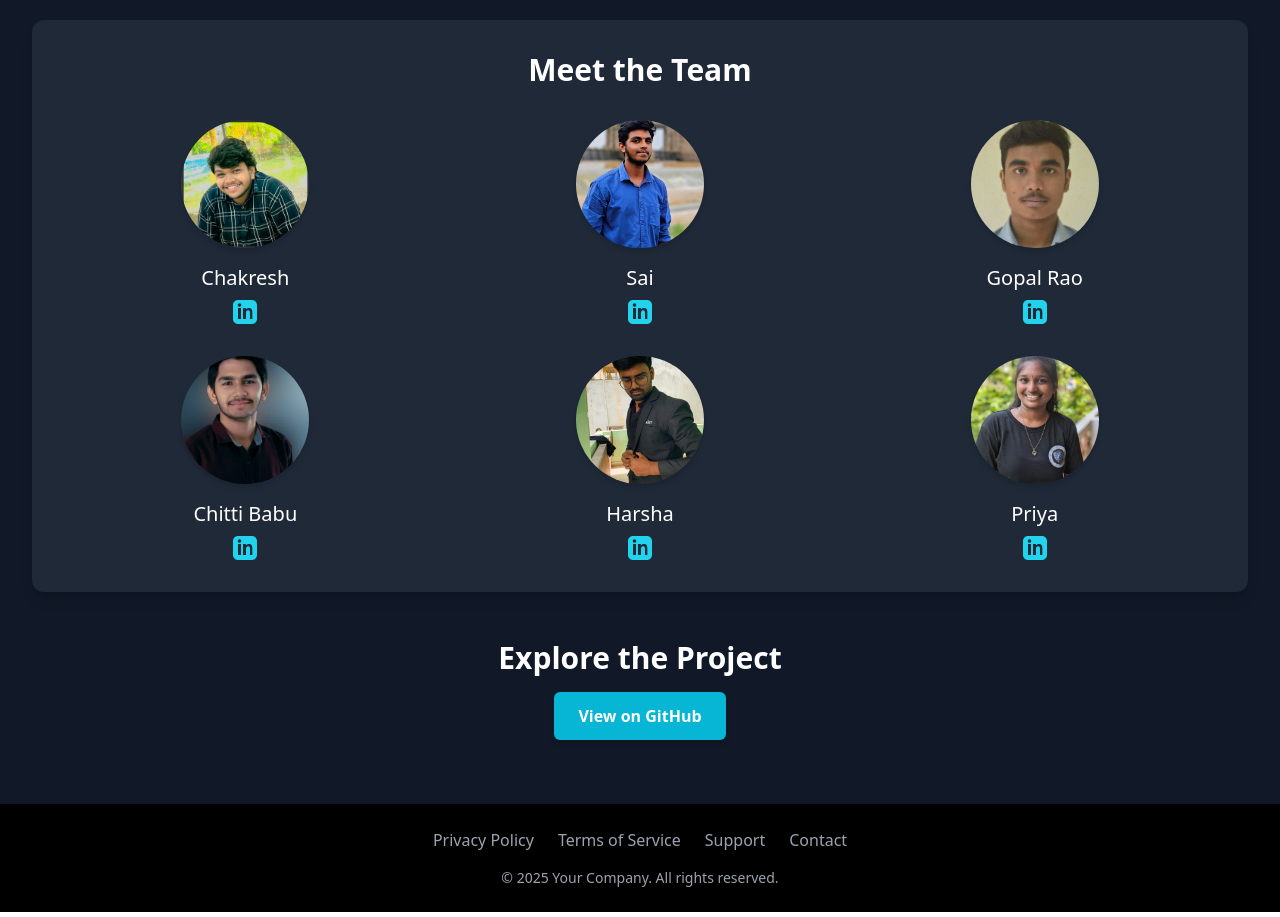
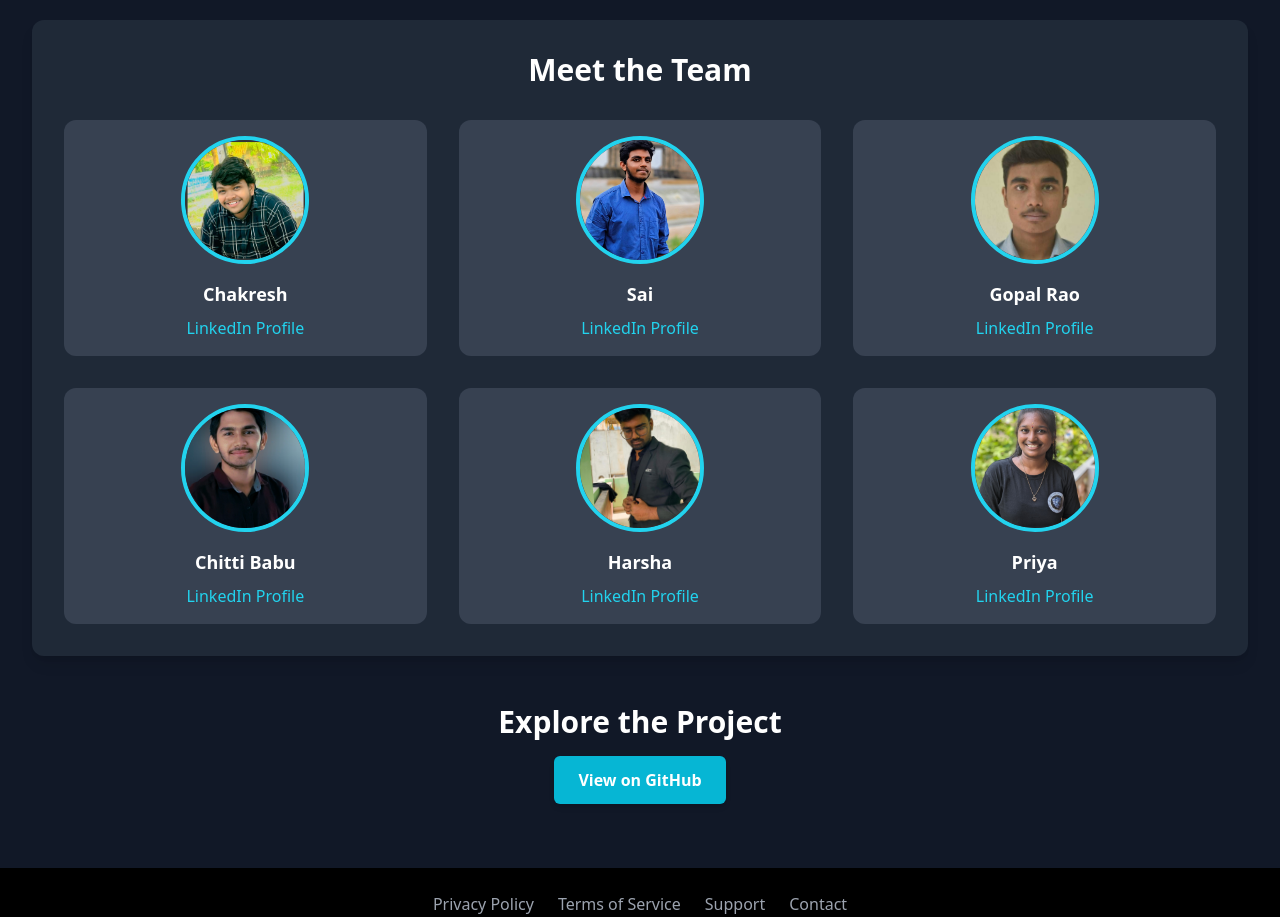
Before and after one commit to chakreshram11/cybercrew, a React (Create React App) app: page /encryptoweb in a window 1280 px wide. Shown: the part 1320-2237 px from the top of the page. Built offline with nearby package versions, Linux system fonts and the light colour scheme.

Commit message:
scroll to top fixed

```diff
--- a/src/App.js
+++ b/src/App.js
@@ -16,12 +16,14 @@ import EmojiChipher from './projects/EmojiChipher';
 import EncryptoWeb from './projects/EncryptoWeb';
 import SafeHospatialNetworking from './projects/SafeHospatialNetworking';
 import WebScanner from './projects/WebScanner';
+import ScrollToTop from './components/ScrollToTop'
 
 function App() {
   return (
     <Router>
       <Header />
       <main className="pt-20"> {/* Adjust padding to avoid overlap */}
+         <ScrollToTop />
         <Routes>
           <Route path='/' element={<Home />} />
           <Route path='/about' element={<About />} />
--- /dev/null
+++ b/src/components/ScrollToTop.jsx
@@ -0,0 +1,14 @@
+import { useEffect } from 'react';
+import { useLocation } from 'react-router-dom';
+
+const ScrollToTop = () => {
+  const { pathname } = useLocation();
+
+  useEffect(() => {
+    window.scrollTo(0, 0);
+  }, [pathname]);
+
+  return null;
+};
+
+export default ScrollToTop;
--- a/src/projects/EncryptoWeb.jsx
+++ b/src/projects/EncryptoWeb.jsx
@@ -130,55 +130,29 @@ function EncryptoWeb() {
             Meet the Team
           </h2>
           <div className="grid grid-cols-1 sm:grid-cols-2 lg:grid-cols-3 gap-8">
-            {team.map((member) => (
+            {team.map((member, index) => (
   <div
-                key={member.name}
-                className="flex flex-col items-center text-center"
+    key={index}
+    className="bg-gray-700 rounded-xl p-4 flex flex-col items-center text-center hover:shadow-lg transition-shadow duration-300"
   >
     <img
       src={member.image}
-                  alt={`${member.name}, WebScanner founder`}
-                  className="w-32 h-32 rounded-full object-cover shadow-md mb-4"
+      alt={member.name}
+      className="w-32 h-32 rounded-full object-cover mb-4 border-4 border-cyan-400"
+      loading="lazy"
     />
-                <h3 className="text-xl font-medium text-white mb-2">
-                  {member.name}
-                </h3>
-                <div className="flex gap-4">
+    <h3 className="text-lg font-semibold text-white mb-2">{member.name}</h3>
     <a
       href={member.linkedin}
       target="_blank"
       rel="noopener noreferrer"
-                    className="text-cyan-400 hover:text-cyan-300 transition-colors duration-200"
-                    aria-label={`Visit ${member.name}'s LinkedIn profile`}
+      className="text-cyan-400 hover:underline"
     >
-                    <svg
-                      className="w-6 h-6"
-                      fill="currentColor"
-                      viewBox="0 0 24 24"
-                      xmlns="http://www.w3.org/2000/svg"
-                    >
-                      <path d="M19 0h-14c-2.761 0-5 2.239-5 5v14c0 2.761 2.239 5 5 5h14c2.762 0 5-2.239 5-5v-14c0-2.761-2.238-5-5-5zm-11 19h-3v-11h3v11zm-1.5-12.268c-.966 0-1.75-.79-1.75-1.764s.784-1.764 1.75-1.764 1.75.79 1.75 1.764-.783 1.764-1.75 1.764zm13.5 12.268h-3v-5.604c0-1.337-.027-3.063-1.867-3.063-1.867 0-2.153 1.459-2.153 2.968v5.699h-3v-11h2.879v1.526h.04c.401-.758 1.379-1.559 2.837-1.559 3.035 0 3.604 2.001 3.604 4.604v6.429z" />
-                    </svg>
+      LinkedIn Profile
     </a>
-                  {/* <a
-                    href={member.github}
-                    target="_blank"
-                    rel="noopener noreferrer"
-                    className="text-cyan-400 hover:text-cyan-300 transition-colors duration-200"
-                    aria-label={`Visit ${member.name}'s GitHub profile`}
-                  >
-                    <svg
-                      className="w-6 h-6"
-                      fill="currentColor"
-                      viewBox="0 0 24 24"
-                      xmlns="http://www.w3.org/2000/svg"
-                    >
-                      <path d="M12 .297c-6.63 0-12 5.373-12 12 0 5.303 3.438 9.8 8.205 11.385.6.113.82-.258.82-.577 0-.285-.01-1.04-.015-2.04-3.338.724-4.042-1.61-4.042-1.61-.546-1.385-1.335-1.755-1.335-1.755-1.087-.744.084-.729.084-.729 1.205.084 1.838 1.236 1.838 1.236 1.07 1.835 2.809 1.305 3.495.998.108-.776.417-1.305.76-1.605-2.665-.3-5.466-1.332-5.466-5.93 0-1.31.465-2.38 1.235-3.22-.135-.303-.54-1.523.105-3.176 0 0 1.005-.322 3.3 1.23.96-.267 1.98-.399 3-.405 1.02.006 2.04.138 3 .405 2.28-1.552 3.285-1.23 3.285-1.23.645 1.653.24 2.873.12 3.176.765.84 1.23 1.91 1.23 3.22 0 4.61-2.805 5.625-5.475 5.92.42.36.81 1.096.81 2.22 0 1.605-.015 2.906-.015 3.3 0 .315.21.69.825.57C20.565 22.092 24 17.592 24 12.297c0-6.627-5.373-12-12-12" />
-                    </svg>
-                  </a> */}
-                </div>
   </div>
 ))}
+
           </div>
         </div>
 
```
Lines whose indentation alone changed are shown as unchanged.
